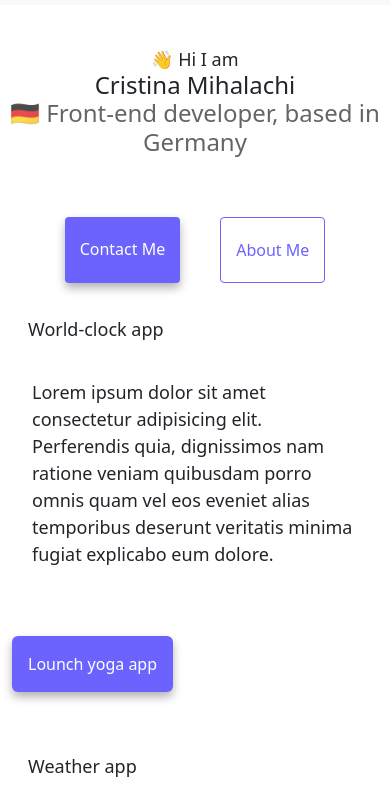
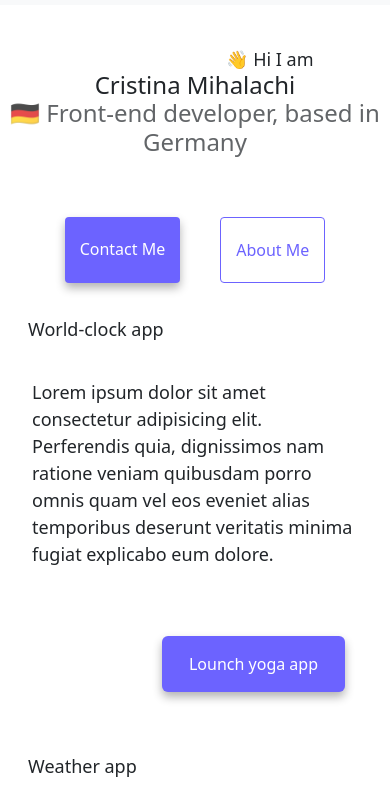
Before and after one commit to cristina793/Dev-Cristina-Mihalachi, a plain HTML site: page index.html in a window 390 px wide. Shown: the part 51-843 px from the top of the page. Drawn offline with nearby package versions, Linux system fonts and the light colour scheme.

Commit message:
added @media element

```diff
--- a/style.css
+++ b/style.css
@@ -117,14 +117,19 @@
   .text-center {
     text-align: center !important;
   }
-  @media(max-width:600px){
+  @media(max-width:700px){
     img{display: none;}
 h1{font-size: 24px;}
     h2{
         font-size: 18px;
         display: block;
+        margin-left: 150px;
         text-align: center !important;
     }
+    .btn{display: block;
+      margin-left: 150px;
+      text-align: center;
+      width: 50%;
+    }
 
-
-  }
+}
```
Also changed, not shown: about.html (+1 -1 lines).
